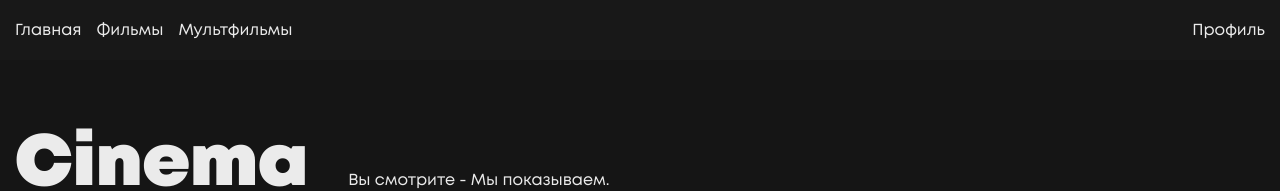
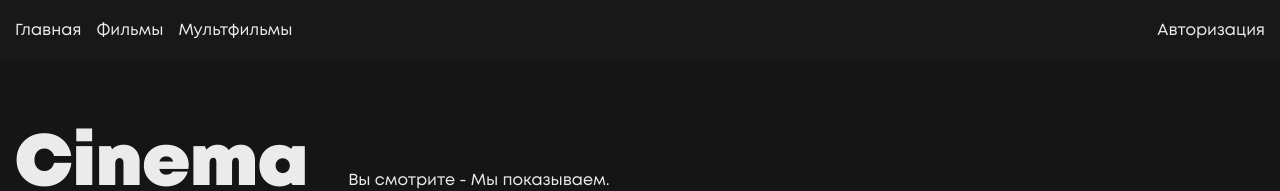
Before and after one commit to Attato/Nebo, a Next.js app: page / in a window 1280 px wide. Shown: the top 191 px of the page. Built offline with nearby package versions, Linux system fonts and the light colour scheme.

Commit message:
header fix

```diff
--- a/components/header/header.tsx
+++ b/components/header/header.tsx
@@ -13,7 +13,7 @@ const Header = () => {
                 </div>
 
                 <div className={styles.left__side}>
-                    <Link href=""><a>Профиль</a></Link>
+                    <Link href="/auth"><a>Авторизация</a></Link>
                 </div>
             </div>
         </header>
```
